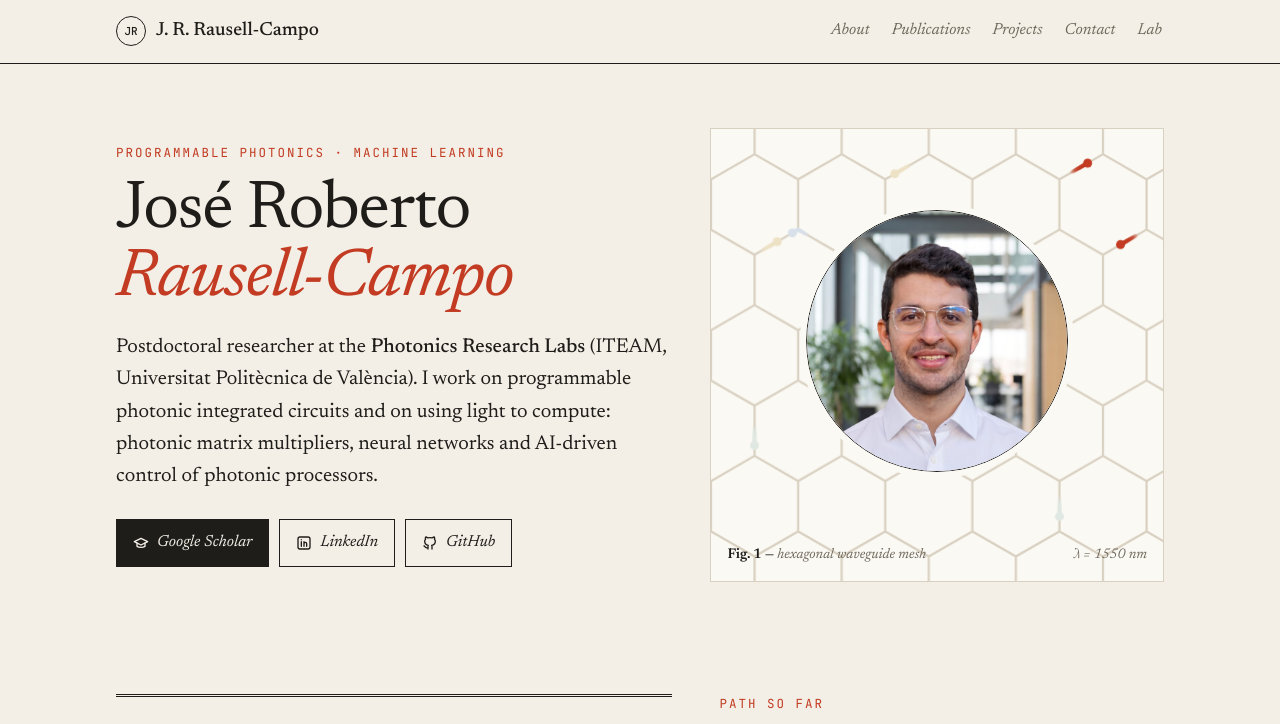
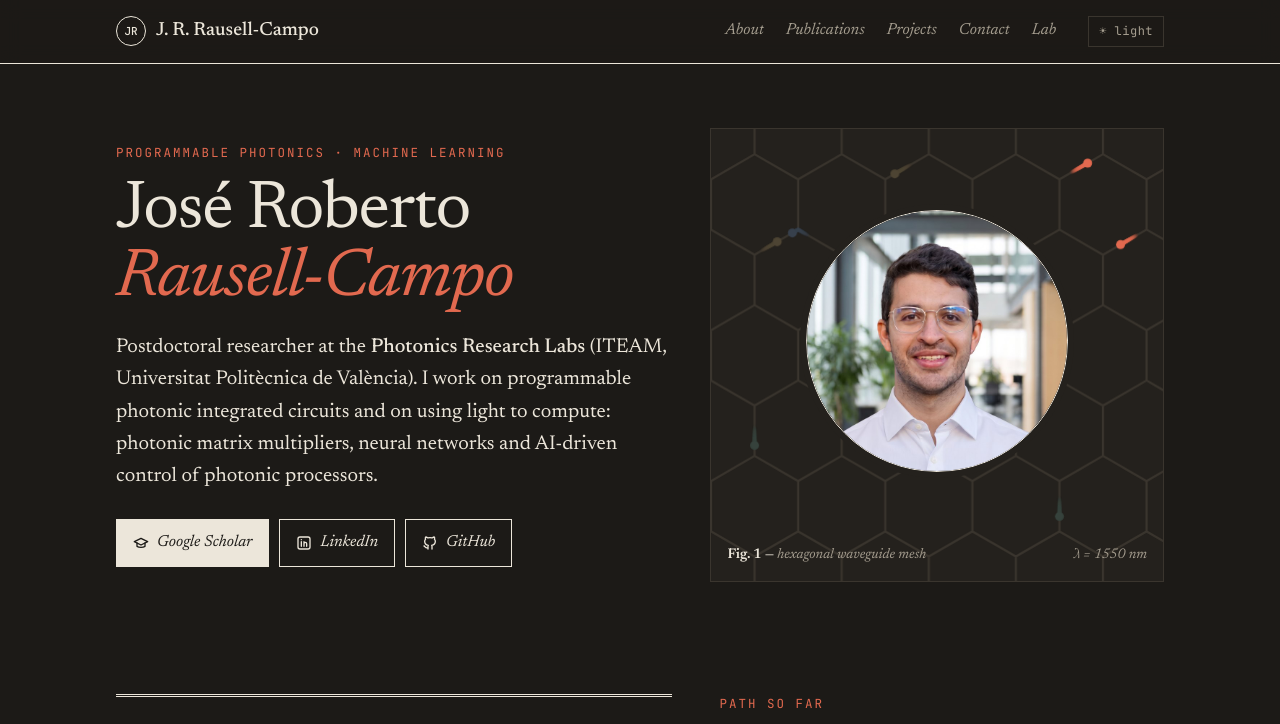
Before and after one commit to JoseRausell/JoseRausell.github.io, a plain HTML site: page index.html in a window 1280 px wide. Shown: the top 724 px of the page. Drawn offline with Linux system fonts and the light colour scheme.

Commit message:
Notebook style: dark by default with light/dark toggle
Co-Authored-By: Claude Opus 5.5 <noreply@anthropic.com>
Claude-Session: https://claude.ai/code/session_019xxhecvP9S6x5KhbFDgegX

```diff
--- a/index.html
+++ b/index.html
@@ -1,5 +1,6 @@
 <!doctype html>
-<html lang="en">
+<html lang="en" data-theme="dark">
+<script>try{var t=localStorage.getItem("theme");if(t==="light"||t==="dark")document.documentElement.dataset.theme=t;}catch(e){}</script>
 <head>
 <meta charset="utf-8">
 <meta name="viewport" content="width=device-width,initial-scale=1,viewport-fit=cover">
@@ -232,6 +233,7 @@ footer{border-top:3px double var(--ink);font-style:italic}
 .lab-frame iframe{border-radius:0;border-color:var(--ink)}
 </style>
 
+<style>.theme-toggle{margin-left:14px;font:inherit;font-family:var(--f-mono,"JetBrains Mono",monospace);font-size:12px;letter-spacing:.04em;background:transparent;color:var(--muted);border:1px solid var(--line);padding:5px 10px;cursor:pointer;border-radius:0}.theme-toggle:hover{color:var(--ink);border-color:var(--ink)}header.top nav.links{margin-left:auto}</style>
 </head>
 <body>
 <header class="top">
@@ -244,6 +246,8 @@ footer{border-top:3px double var(--ink);font-style:italic}
       <a href="#contact">Contact</a>
       <a href="lab.html">Lab</a>
     </nav>
+    <button class="theme-toggle" type="button" aria-label="Switch colour theme" onclick="(function(b){var r=document.documentElement,n=r.dataset.theme==='dark'?'light':'dark';r.dataset.theme=n;try{localStorage.setItem('theme',n)}catch(e){}b.textContent=n==='dark'?'☀ light':'☾ dark';})(this)">☀ light</button>
+    <script>try{document.currentScript.previousElementSibling.textContent=document.documentElement.dataset.theme==='dark'?'☀ light':'☾ dark'}catch(e){}</script>
   </div>
 </header>
 
--- a/lab.html
+++ b/lab.html
@@ -1,5 +1,6 @@
 <!doctype html>
-<html lang="en">
+<html lang="en" data-theme="dark">
+<script>try{var t=localStorage.getItem("theme");if(t==="light"||t==="dark")document.documentElement.dataset.theme=t;}catch(e){}</script>
 <head>
 <meta charset="utf-8">
 <meta name="viewport" content="width=device-width,initial-scale=1,viewport-fit=cover">
@@ -240,6 +241,7 @@ footer{border-top:3px double var(--ink);font-style:italic}
 .lab-frame iframe{display:block;width:100%;height:calc(100vh - 150px);min-height:620px;border:1px solid var(--line);border-radius:20px;background:#fff}
 </style>
 <style>.lab-frame iframe{border-radius:0;border-color:var(--ink)}</style>
+<style>.theme-toggle{margin-left:14px;font:inherit;font-family:var(--f-mono,"JetBrains Mono",monospace);font-size:12px;letter-spacing:.04em;background:transparent;color:var(--muted);border:1px solid var(--line);padding:5px 10px;cursor:pointer;border-radius:0}.theme-toggle:hover{color:var(--ink);border-color:var(--ink)}header.top nav.links{margin-left:auto}</style>
 </head>
 <body>
 <header class="top">
@@ -252,6 +254,8 @@ footer{border-top:3px double var(--ink);font-style:italic}
       <a href="index.html#contact">Contact</a>
       <a href="lab.html" aria-current="page" style="color:var(--ink);background:var(--chip)">Lab</a>
     </nav>
+    <button class="theme-toggle" type="button" aria-label="Switch colour theme" onclick="(function(b){var r=document.documentElement,n=r.dataset.theme==='dark'?'light':'dark';r.dataset.theme=n;try{localStorage.setItem('theme',n)}catch(e){}b.textContent=n==='dark'?'☀ light':'☾ dark';})(this)">☀ light</button>
+    <script>try{document.currentScript.previousElementSibling.textContent=document.documentElement.dataset.theme==='dark'?'☀ light':'☾ dark'}catch(e){}</script>
   </div>
 </header>
 
```
